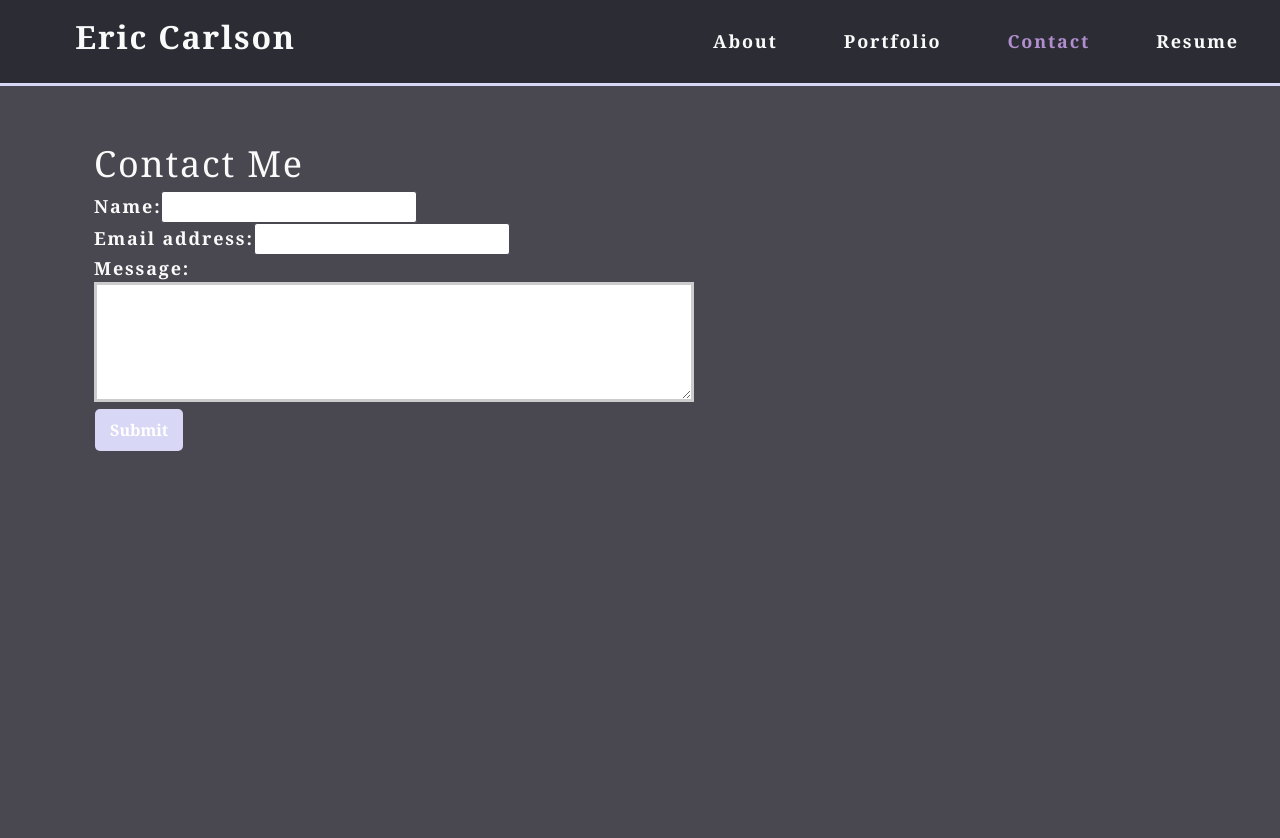
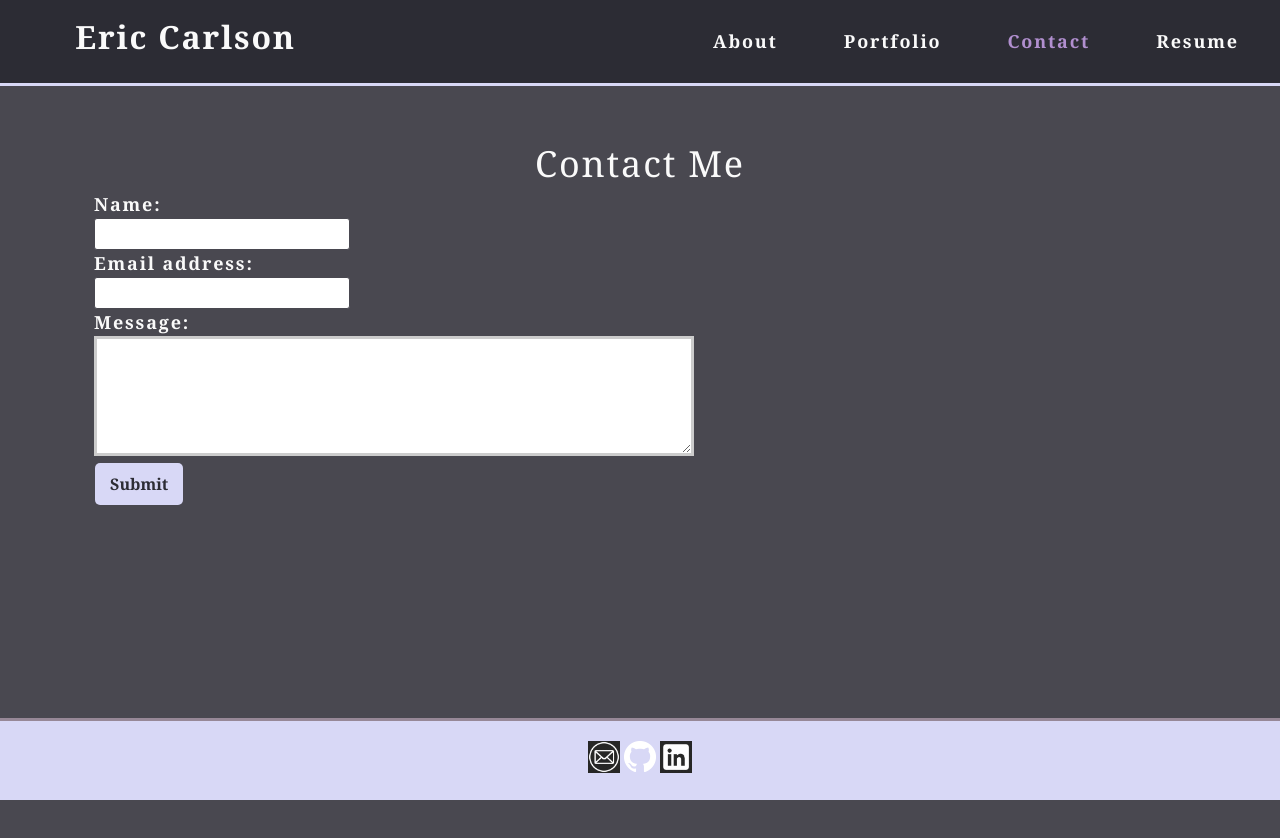
Before and after one commit to ecarlson0123/react-portfolio, a React (Create React App) app: page / in a window 1280 px wide. Both pictures are taken after a click on the item "Contact". Before the commit the page ends 800 px from the top, so only its background shows below. Built offline with nearby package versions, Linux system fonts and the light colour scheme.

Commit message:
added footer

```diff
--- a/src/App.js
+++ b/src/App.js
@@ -1,8 +1,8 @@
 import React, { useState } from 'react';
 import './App.css';
-/* import About from './components/About'; */
 import Nav from './components/Nav';
 import MainPage from './components/MainPage';
+import Footer from './components/Footer';
 
 function App() {
   const [categories] = useState([
@@ -28,7 +28,7 @@ function App() {
         ></MainPage>
       </main>
       <footer>
-
+        <Footer></Footer>
       </footer>
     </div>
   );
--- a/src/components/Contact/index.js
+++ b/src/components/Contact/index.js
@@ -28,19 +28,19 @@ function ContactForm() {
     }
 
     return (
-        <section>
+        <section id='contact-page'>
             <h1 data-testid="h1tag">Contact Me</h1>
             <form id="contact-form" onSubmit={handleSubmit}>
                 <div>
-                    <label htmlFor="name">Name:</label>
+                    <label htmlFor="name">Name:</label> <br />
                     <input type="text" defaultValue={name} onBlur={handleChange} name="name" />
                 </div>
                 <div>
-                    <label htmlFor="email">Email address:</label>
+                    <label htmlFor="email">Email address:</label> <br />
                     <input type="email" defaultValue={email} onBlur={handleChange} name="email" />
                 </div>
                 <div>
-                    <label htmlFor="message">Message:</label>
+                    <label htmlFor="message">Message:</label> <br />
                     <textarea name="message" defaultValue={message} onBlur={handleChange} rows="5"  />
                 </div>
                 {errorMessage && (
--- a/src/components/Footer/index.js
+++ b/src/components/Footer/index.js
@@ -0,0 +1,22 @@
+import React from 'react';
+
+
+function Footer () {
+
+return (
+    <div className='footer'>
+        <a href='mailto:ecarlson0123@yahoo.com' target='_blank' rel="noreferrer">
+            <img className='footerLogo' src={require('../../assets/personal/mail.png')} alt=''/>
+        </a>
+        <a href='https://github.com/ecarlson0123' target='_blank' rel="noreferrer">
+            <img className='footerLogo' src={require('../../assets/personal/GitHub-Mark-Light-32px.png')} alt=''/>
+        </a>
+        <a href='https://linkedin/in/erichcarlson' target='_blank' rel="noreferrer">
+            <img className='footerLogo' src={require('../../assets/personal/linkedin-white.png')} alt=''/>
+        </a>
+    </div>
+)
+
+}
+
+export default Footer
--- a/src/components/PortfolioElmt/index.js
+++ b/src/components/PortfolioElmt/index.js
@@ -3,24 +3,26 @@ import project1 from '../../assets/personal/project1.png';
 import project2 from '../../assets/personal/project2.png';
 import budgetTracker from '../../assets/personal/budget-tracker.png';
 import noteTaker from '../../assets/personal/note-taker.png';
+import codeQuiz from '../../assets/personal/code-quiz.png';
 function Element () {
 
     const elementList = [
         {name: 'Event-Day Planner', link: 'https://ecarlson0123.github.io/event-planner/', repo:'https://github.com/ecarlson0123/event-planner', img: project1},
         {name: 'Watch This!', link: 'https://gentle-headland-06018.herokuapp.com/', repo:'https://github.com/bagl0025/watch-this', img: project2},
         {name: 'Budget Tracker', link: 'https://glacial-lake-04140.herokuapp.com/', repo: 'https://github.com/ecarlson0123/budget-tracker', img: budgetTracker },
-        {name: 'Note Taker', link: 'https://shrouded-meadow-15877.herokuapp.com/', repo: 'https://github.com/ecarlson0123/note-taker', img: noteTaker }
+        {name: 'Note Taker', link: 'https://shrouded-meadow-15877.herokuapp.com/', repo: 'https://github.com/ecarlson0123/note-taker', img: noteTaker },
+        {name: 'Code Quiz', link: 'https://ecarlson0123.github.io/code-quiz/', repo: 'https://github.com/ecarlson0123/code-quiz', img: codeQuiz }
     ]
 
 
     return (
         <section className='elementContainer'>
             {elementList.map((project) => (
-                <div className='projectImage' key={project.name} style={{ backgroundImage:`url(${project.img})`, backgroundSize: 'cover' }}>
+                <div className='projectImage' key={project.name} style={{ backgroundImage:`url(${project.img})`, backgroundSize: 'stretch' }}>
                     <div className='projectInfo'>
                         <a href={project.link} rel="noreferrer" target='_blank'>{project.name}</a>
                         <a href={project.repo} rel="noreferrer" target='_blank'>
-                        <img src={require('../../assets/personal/GitHub-Mark-32px.png')} alt=''  />
+                            <img src={require('../../assets/personal/GitHub-Mark-32px.png')} alt=''  />
                         </a>
 
                     </div>
--- a/src/index.css
+++ b/src/index.css
@@ -26,6 +26,7 @@ main {
 html,
 body {
   min-height: 100%;
+  margin-bottom: 2.5rem;
 }
 
 body {
@@ -38,6 +39,7 @@ body {
   background: var(--dark);
   color: var(--light);
   font-family: 'Poiret One', cursive;
+  overflow: auto;
 
 }
 
@@ -130,12 +132,10 @@ button {
 
 button:hover {
   opacity: .8;
+  background-color: var(--secondary);
+  color: var(--primary)
 }
 
-button[disabled] {
-  cursor: default;
-  opacity: .8;
-}
 
 img {
   max-width: 100%;
@@ -161,6 +161,17 @@ input {
 input:focus {
   border: 1px solid var(--secondary);
   box-shadow: 0 0 .25rem rgba(0, 0, 0, .5);
+}
+
+#contact-page {
+  justify-content: center;
+  display: flex;
+  align-content: center;
+  flex-direction: column;
+}
+
+#contact-page > h1 {
+  text-align: center;
 }
 
 #portfolio {
@@ -191,8 +202,9 @@ input:focus {
 }
 
 .projectInfo:hover {
-opacity: .75;
+opacity: .9;
 }
+
 
 .projectInfo > a:hover ,img:hover {
   opacity: .75;
@@ -225,6 +237,26 @@ opacity: .75;
   margin: 10px;
   text-align: center;
 }
+
+footer {
+  display: flex;
+  flex-direction: row;
+  justify-content:space-around;
+  padding: 20px;
+  background-color:var(--primary);
+  border-top: 3px solid var(--secondary);
+  position: fixed;
+  bottom: 0;
+  width: 100%;
+
+}
+
+.footerLogo {
+  height: 32px;
+  width: 32px;
+}
+
+
 
 li {
   list-style: none;
@@ -323,49 +355,11 @@ textarea {
   padding-bottom: var(--spacing-two);
 }
 
-.card {
-  width: 25%;
-  text-align: center;
-}
-
-.img-thumbnail {
-  width: auto;
-  height: 300px;
-  margin-bottom: 50px;
-  cursor: pointer;
-}
-
-.modalBackdrop {
-	background: rgba(0, 0, 0, .65);
-	bottom: 0;
-	left: 0;
-	overflow: auto;
-	position: fixed;
-	right: 0;
-	top: 0;
-	z-index: 1;
-}
-
-.modalContainer {
-	background: var(--darker);
-	border-radius: 5px;
-	max-width: 100%;
-	margin: 50px auto;
-	padding: 15px;
-	width: 960px;
-}
-
-.modalTitle {
-	font-size: 18px;
-	font-weight: 600;
-	margin-bottom: 25px;
-}
-
 button {
 	background: var(--primary);
 	border: 0;
 	border-radius: 5px;
-	color: #fff;
+	color: var(--darker);
 	cursor: pointer;
 	font-size: 16px;
 	font-weight: 600;
```
Also changed, not shown: src/assets/personal/code-quiz.png (added), src/assets/personal/mail.png (added).
